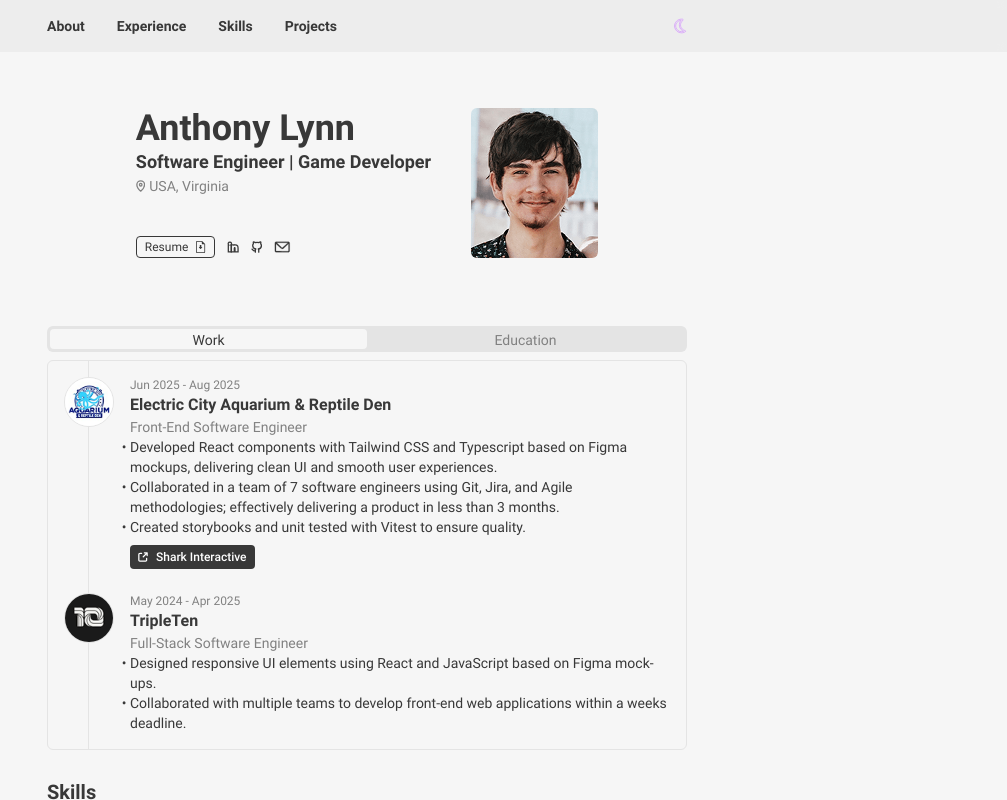
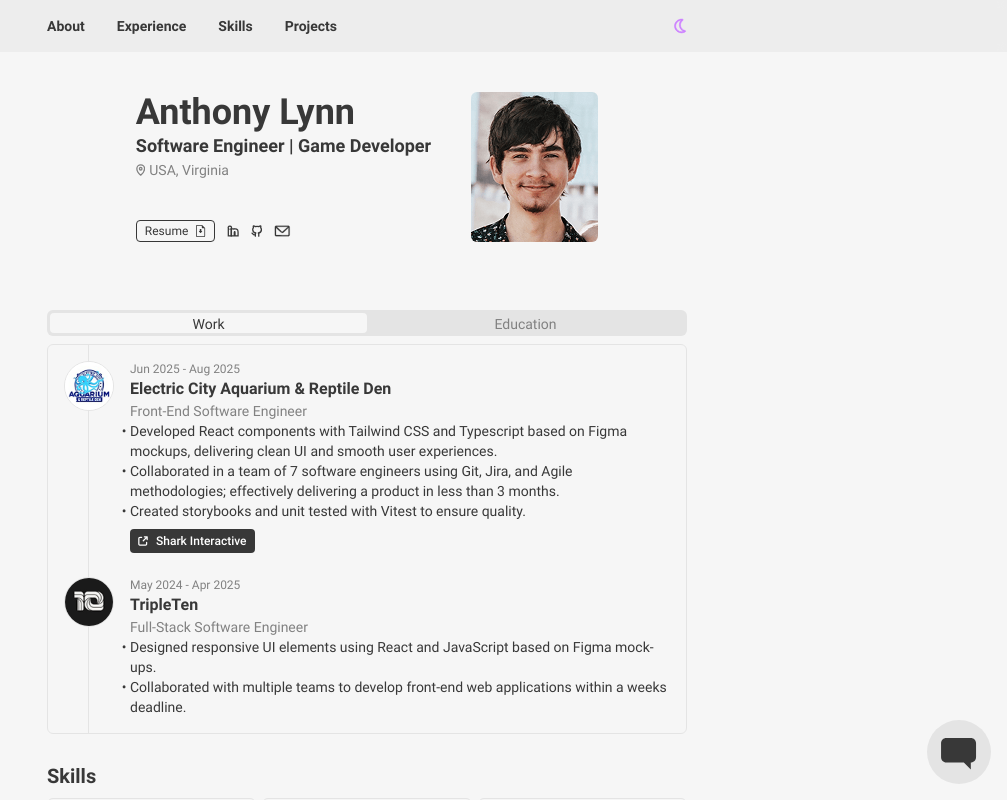
Before and after one commit to AnthonyLynn/Portfolio, a React (Vite) app: page / in a window 1280 px wide. Shown: the top 800 px of the page, without its empty margins (273-1280 px from the left). Built offline with nearby package versions, Linux system fonts and the light colour scheme.

Commit message:
feat: add chat button

```diff
--- a/src/components/App.tsx
+++ b/src/components/App.tsx
@@ -4,6 +4,7 @@ import { ExperienceSection } from "./ExperienceSection";
 import { SkillSection } from "./SkillSection";
 import { ProjectSection } from "./ProjectSection";
 import { Footer } from "./Footer";
+import { ChatButton } from "./ChatButton";
 
 import { useEffect, useState } from "react";
 
@@ -31,12 +32,15 @@ export const App = ({}) => {
       }`}
     >
       <Header onThemeButtonClick={onThemeChange} isDarkTheme={isDarkTheme} />
-      <main className="w-full md:max-w-[640px] p-3 pb-24 sm:p-4 sm:pb-24 lg:pb-3 md:px-0 flex flex-col gap-4 sm:gap-7">
+      <main className="w-full md:max-w-[640px] px-3 sm:px-4 md:px-0 lg:pb-4 flex flex-col gap-4 sm:gap-7">
         <About />
         <ExperienceSection />
         <SkillSection />
         <ProjectSection />
       </main>
+      <div className="sticky w-full bottom-0 p-3 sm:p-4 lg:p-0 flex justify-end">
+        <ChatButton />
+      </div>
       <Footer />
     </div>
   );
--- /dev/null
+++ b/src/components/ChatButton.tsx
@@ -0,0 +1,13 @@
+import React from "react";
+
+import { ChatIcon } from "./Icons/ChatIcon";
+
+interface ChatButtonProps {}
+
+export const ChatButton: React.FC<ChatButtonProps> = ({}) => {
+  return (
+    <button className="md:absolute md:bottom-4 md:right-4 w-16 h-16 bg-base-tertiary rounded-full flex justify-center pt-4.5">
+      <ChatIcon className="fill-text-primary w-9 h-8" />
+    </button>
+  );
+};
--- a/src/components/Header.tsx
+++ b/src/components/Header.tsx
@@ -51,7 +51,7 @@ export const Header: React.FC<HeaderProps> = ({
           <MoonIcon
             className={`${
               isDarkTheme && "hidden"
-            } stroke-purple-accent-color h-4 group-hover:fill-text-secondary`}
+            } fill-purple-accent-color stroke-purple-accent-color h-4 group-hover:fill-text-secondary`}
           />
         </button>
       </div>
--- /dev/null
+++ b/src/components/Icons/ChatIcon.tsx
@@ -0,0 +1,11 @@
+interface ChatIconProps {
+  className: string;
+}
+
+export const ChatIcon: React.FC<ChatIconProps> = ({ className }) => {
+  return (
+    <svg viewBox="0 0 37 33" className={className}>
+      <path d="M30.6739 0H5.41304C2.34565 0 6.34341e-08 2.34251 0 5.4058V19.8213C0 22.7044 2.34565 25.2271 5.41304 25.2271H23.4565L30.6739 32.4348V25.2271C33.7413 25.2271 36.087 22.7044 36.087 19.8213V5.4058C36.087 2.34251 33.7413 0 30.6739 0Z" />
+    </svg>
+  );
+};
--- a/src/components/Icons/MoonIcon.tsx
+++ b/src/components/Icons/MoonIcon.tsx
@@ -4,7 +4,7 @@ interface MoonIconProps {
 
 export const MoonIcon: React.FC<MoonIconProps> = ({ className }) => {
   return (
-    <svg viewBox="0 0 11 14" className={`fill-none ${className}`}>
+    <svg viewBox="0 0 11 14" className={className}>
       <path
         d="M5.26831 1.10211C6.05986 0.934651 6.88053 0.924206 7.67065 1.07184H7.67163C7.87769 1.11084 8.04276 1.26895 8.08765 1.47613C8.1323 1.68323 8.04768 1.89636 7.87378 2.01617C6.20297 3.16821 5.4001 5.18315 5.82593 7.15094C6.2518 9.1182 7.81826 10.6319 9.82007 11.0064C10.0268 11.0448 10.1931 11.2033 10.238 11.4107C10.2827 11.6178 10.1973 11.8307 10.0232 11.9507C9.35773 12.4096 8.6154 12.7281 7.81812 12.897C7.50181 12.9639 7.18049 13.0061 6.85913 13.023L6.53784 13.0318C3.68801 13.0316 1.18412 11.0285 0.585693 8.26324C0.244702 6.68787 0.545214 5.0742 1.42944 3.72223C2.31384 2.36995 3.67835 1.43899 5.26831 1.10211ZM6.27515 2.02106C6.01126 2.03527 5.74693 2.07031 5.48706 2.12555C4.25191 2.38709 3.18409 3.07973 2.45288 4.08649L2.31128 4.29254C1.58014 5.4105 1.3333 6.74107 1.61499 8.04254C2.10875 10.3247 4.1788 11.9856 6.53784 11.9859L6.80444 11.9781C7.07034 11.964 7.33688 11.9291 7.59937 11.8736C7.85946 11.8185 8.11106 11.7417 8.35522 11.649C6.56159 10.8898 5.21869 9.31576 4.79761 7.37067C4.37652 5.42417 4.95073 3.4416 6.27515 2.02106Z"
         strokeWidth="0.5"
```
